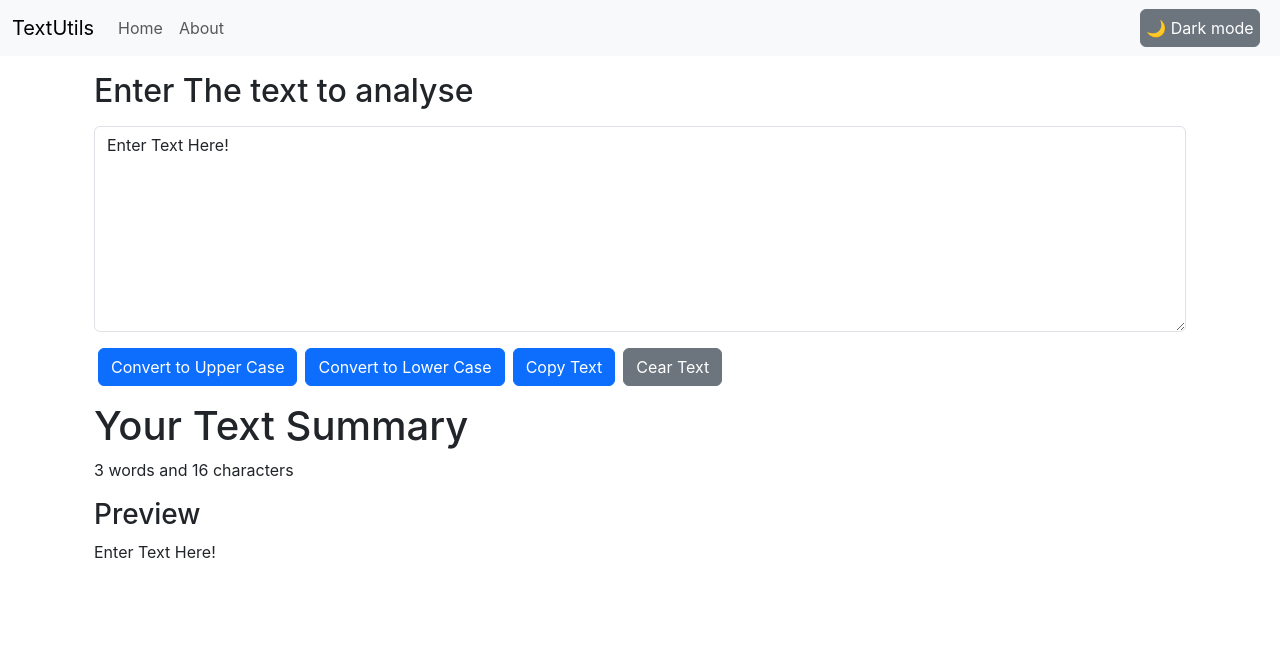
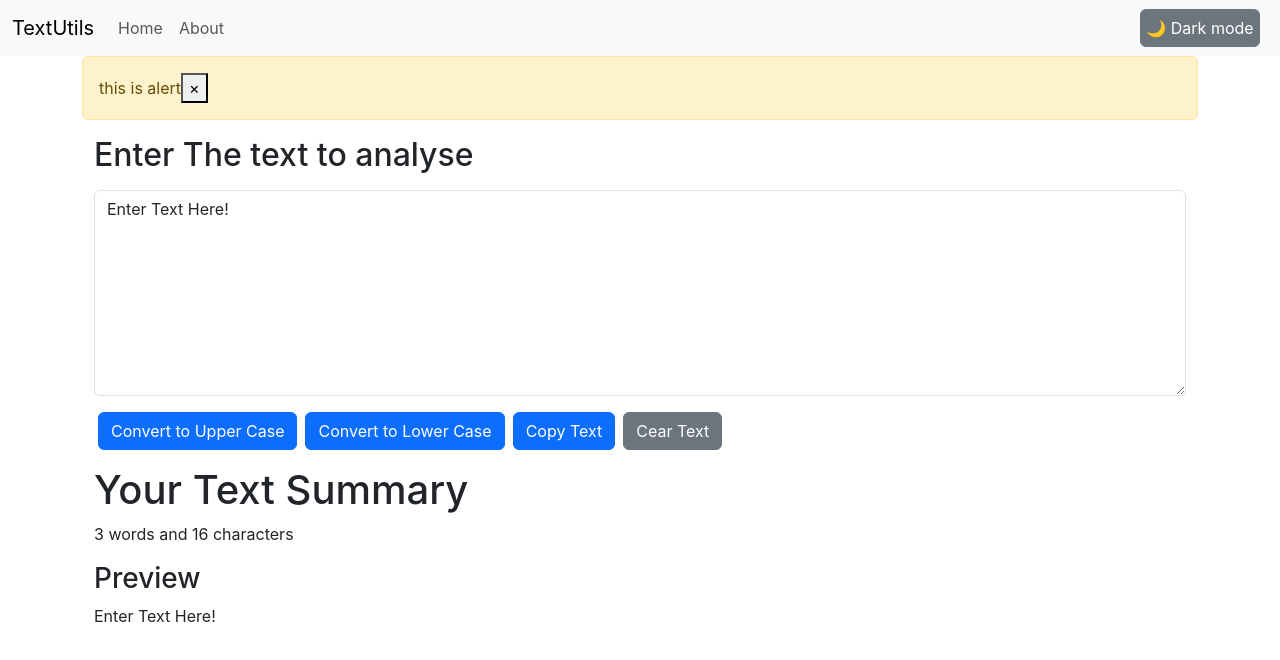
Before and after one commit to Omkar-code-mur/TextUtils, a React (Create React App) app: page / in a window 1280 px wide. Shown: the top 660 px of the page. Built offline with nearby package versions, Linux system fonts and the light colour scheme.

Commit message:
this is a mistake

```diff
--- a/package.json
+++ b/package.json
@@ -9,7 +9,7 @@
     "react": "^18.2.0",
     "react-dom": "^18.2.0",
     "react-router-dom": "^6.16.0",
-    "react-scripts": "5.0.1",
+    "react-scripts": "^2.1.3",
     "web-vitals": "^2.1.4"
   },
   "scripts": {
--- a/src/App.js
+++ b/src/App.js
@@ -4,8 +4,9 @@ import { useState } from "react";
 import "./App.css";
 import Navbar from "./Componants/Navbar";
 import TextForm from "./Componants/TextForm";
-import { BrowserRouter as Router, Routes, Route, Link } from "react-router-dom";
+import { BrowserRouter as Router, Routes, Route} from "react-router-dom";
 import About from "./Componants/About";
+import Alert from "./Componants/Alert";
 
 function App() {
   const [mode, setMode] = useState("light");
@@ -51,6 +52,7 @@ function App() {
               toggleMode={toggleMode}
               capitalize={capitalize}
             />
+
         <Routes>
 
           <Route
@@ -58,6 +60,7 @@ function App() {
             element={
               <>
                 <div className='container'>
+                <Alert alert="this is alert"/>
                   <TextForm
                     heading='Enter The text to analyse'
                     mode={mode}
--- /dev/null
+++ b/src/Componants/Alert.js
@@ -0,0 +1,18 @@
+/** @format */
+
+import React from "react";
+
+export default function Alert(props) {
+  return (
+      <div className='alert alert-warning alert-dismissible fade show' role='alert'>
+        {props.alert}
+        <button
+          type='button'
+          className='close'
+          data-dismiss='alert'
+          aria-label='Close'>
+          <span aria-hidden='true'>&times;</span>
+        </button>
+      </div>
+  );
+}
```
Also changed, not shown: 1 other file (tests, documents, lock files or other folders).
